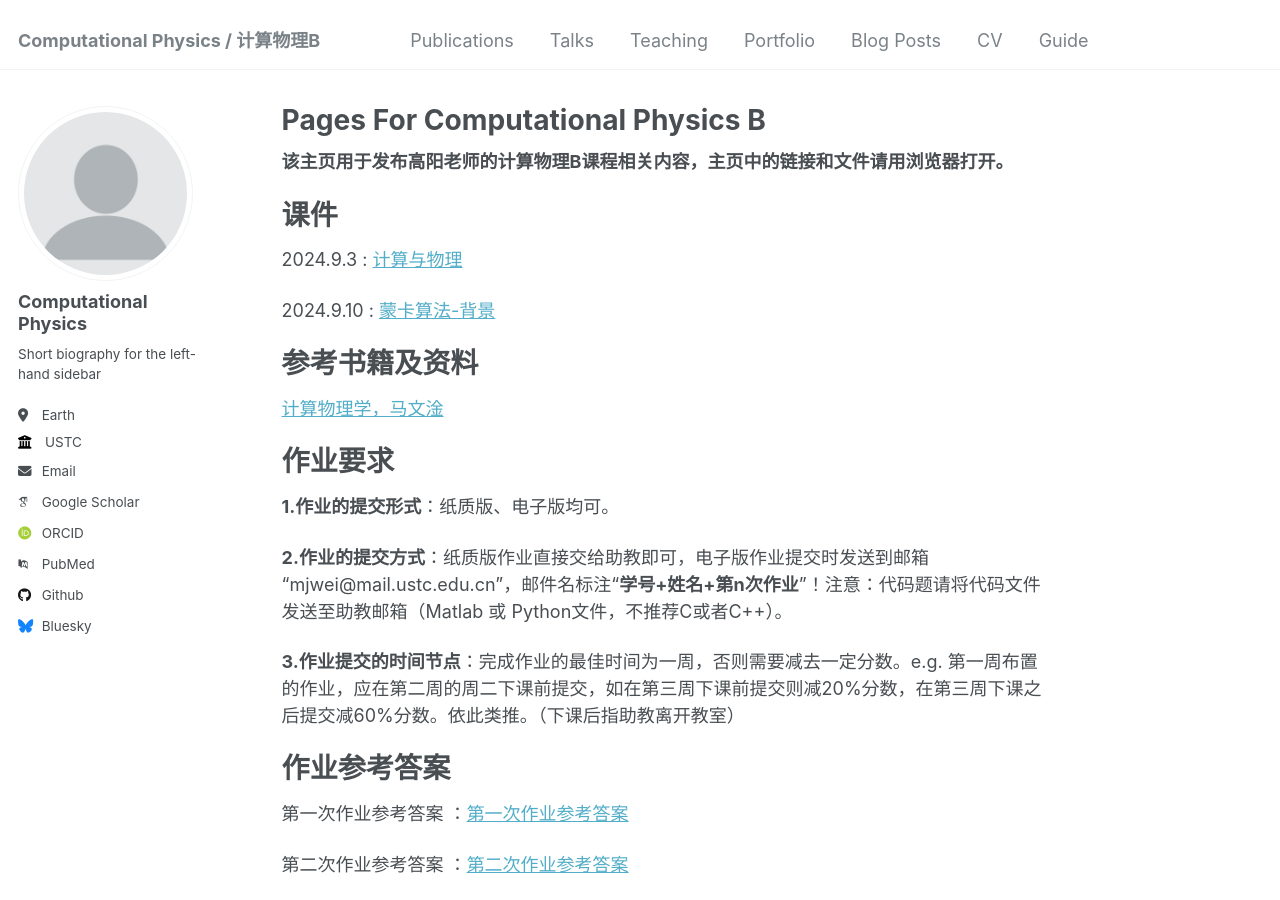
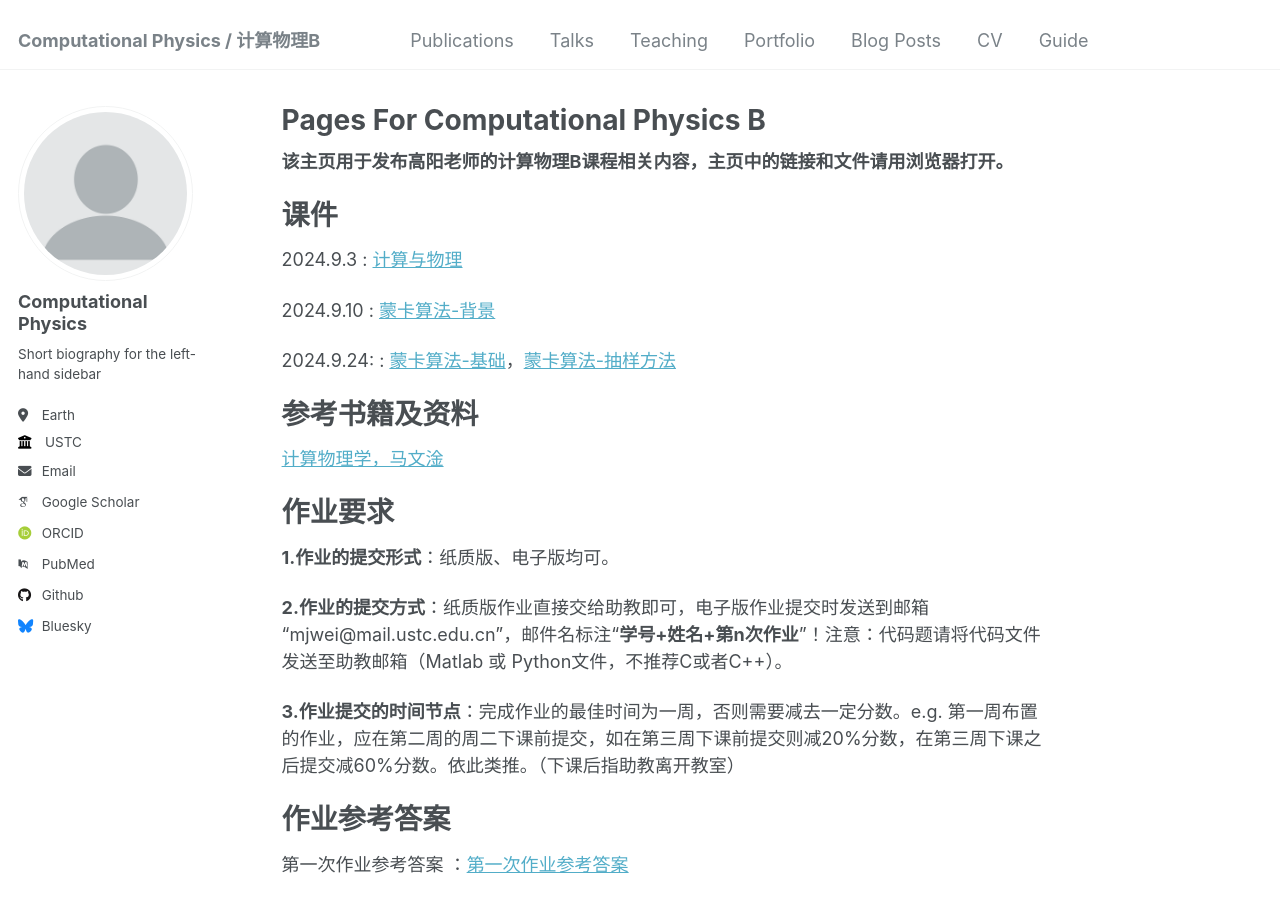
Before and after one commit to ZhouJikunn/ZhouJikunn.github.io, a Jekyll site: the page built from _pages/about.md, in a window 1280 px wide and 900 px high. Built offline with Jekyll 4.4.1, drawn with Linux system fonts in a browser that asks for light colours; some web fonts are replaced.

Commit message:
Update about.md

```diff
--- a/_pages/about.md
+++ b/_pages/about.md
@@ -13,6 +13,8 @@ redirect_from:
 2024.9.3 : [计算与物理](http://zhoujikunn.github.io/files/计算与物理.pdf)
 
 2024.9.10 : [蒙卡算法-背景](http://zhoujikunn.github.io/files/蒙卡算法-背景.pdf)
+
+2024.9.24: : [蒙卡算法-基础](http://zhoujikunn.github.io/files/蒙卡算法：基础.pdf)，[蒙卡算法-抽样方法](http://zhoujikunn.github.io/files/蒙卡算法：抽样方法.pdf)
 
 参考书籍及资料
 ======
```
